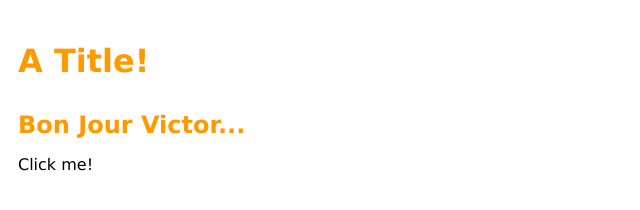
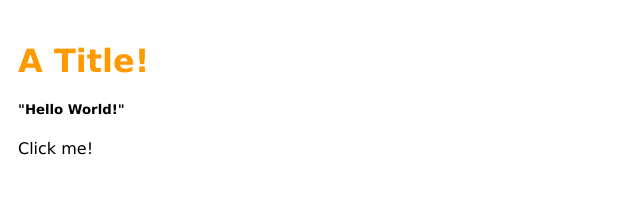
Before and after one commit to victorsim/SkeletonSite, a plain HTML site: page index.html in a window 1280 px wide. Shown: the whole page, without its empty margins (0-640 px from the left). Drawn offline with Linux system fonts and the light colour scheme.

Commit message:
Just changing font

```diff
--- a/index.html
+++ b/index.html
@@ -9,7 +9,7 @@
 </head>
 <body>
 <h1>A Title!</h1>
-<h2>Bon Jour Victor...</h2>
+<h5>"Hello World!"</h5>
 <p id="heythere">Click me!
 </body>
 </html>
```
